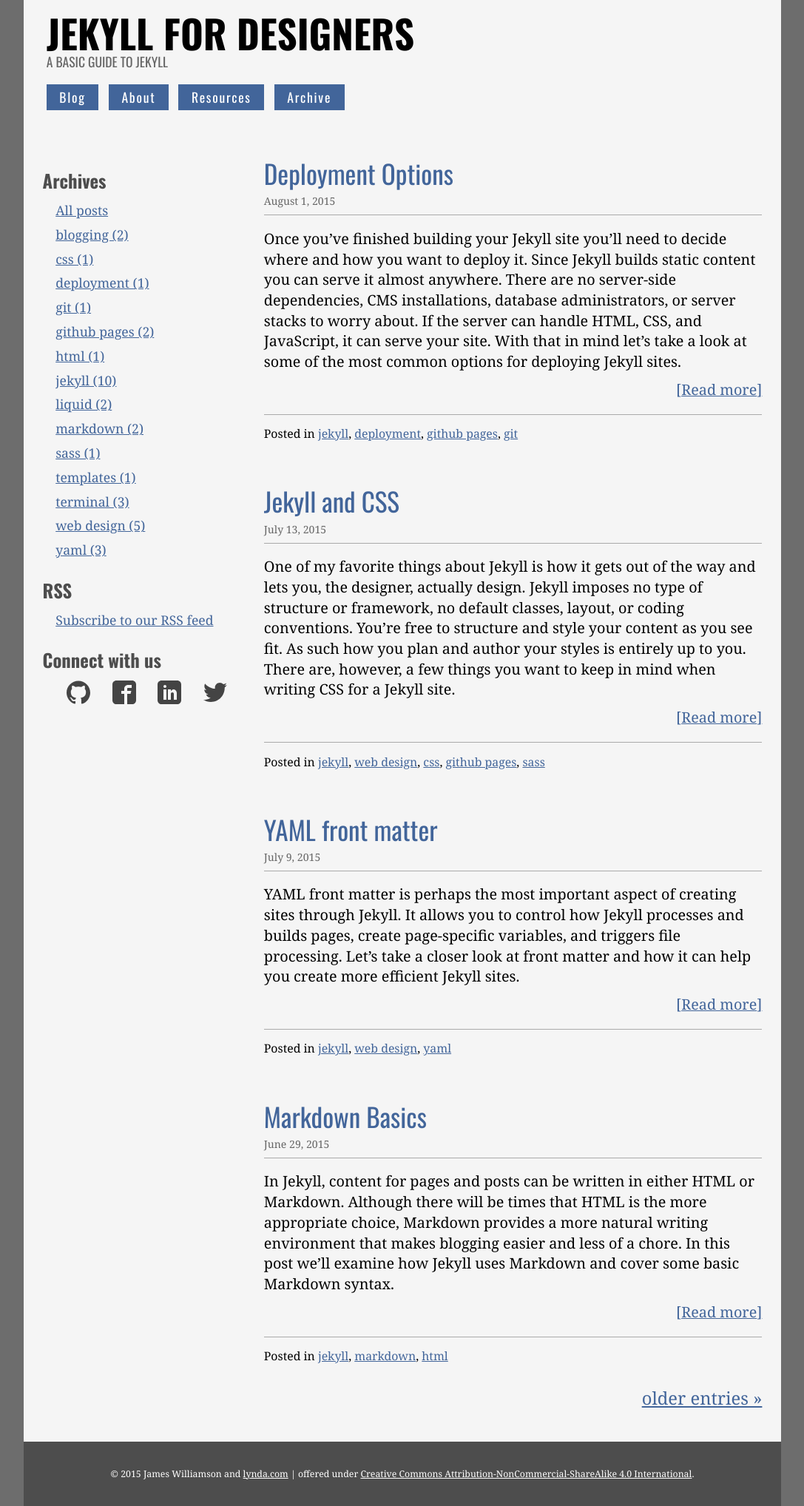
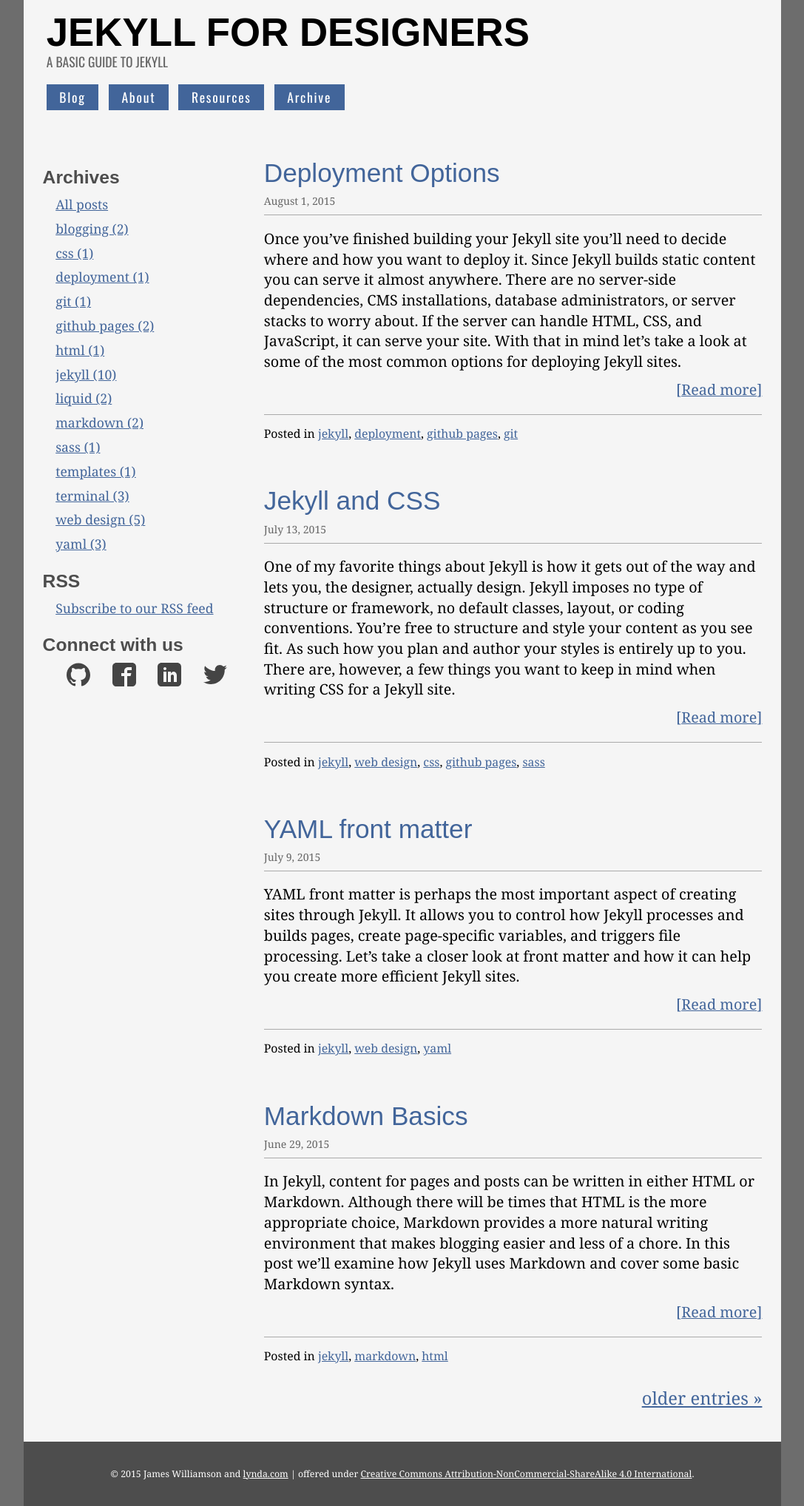
Before and after one commit to JoeyStanley/real, a Jekyll site: the page built from index.html, in a window 1280 px wide. Shown: the whole page at 74% size, without its empty margins (96-1183 px from the left). Built offline with Jekyll 4.4.1, drawn with Linux system fonts in a browser that asks for light colours; the list of posts is cut into pages by our own code.

Commit message:
Changed another font.

```diff
--- a/css/main.css
+++ b/css/main.css
@@ -282,13 +282,13 @@
   Global settings
 -----------------------------------------------------*/
 body {
-/*	font: 110% 'Roboto Slab', Georgia, serif; */
+/*	font: 110% 'Roboto Slab', Georgia, serif; <-- this is what was in the tutorial files */
 	font: 110% 'Iowan Old Style', Georgia, serif;
 	background: whitesmoke;
 	direction: ltr;
 }
 h1, h2, h3, h4, h5, h6 {
-	font-family: 'Oswald', 'Helvetica Narrow', Arial, sans-serif;
+	font-family: 'Avenir', Arial, sans-serif;
 	font-weight: 700;
 }
 *, *:before, *:after {
```
